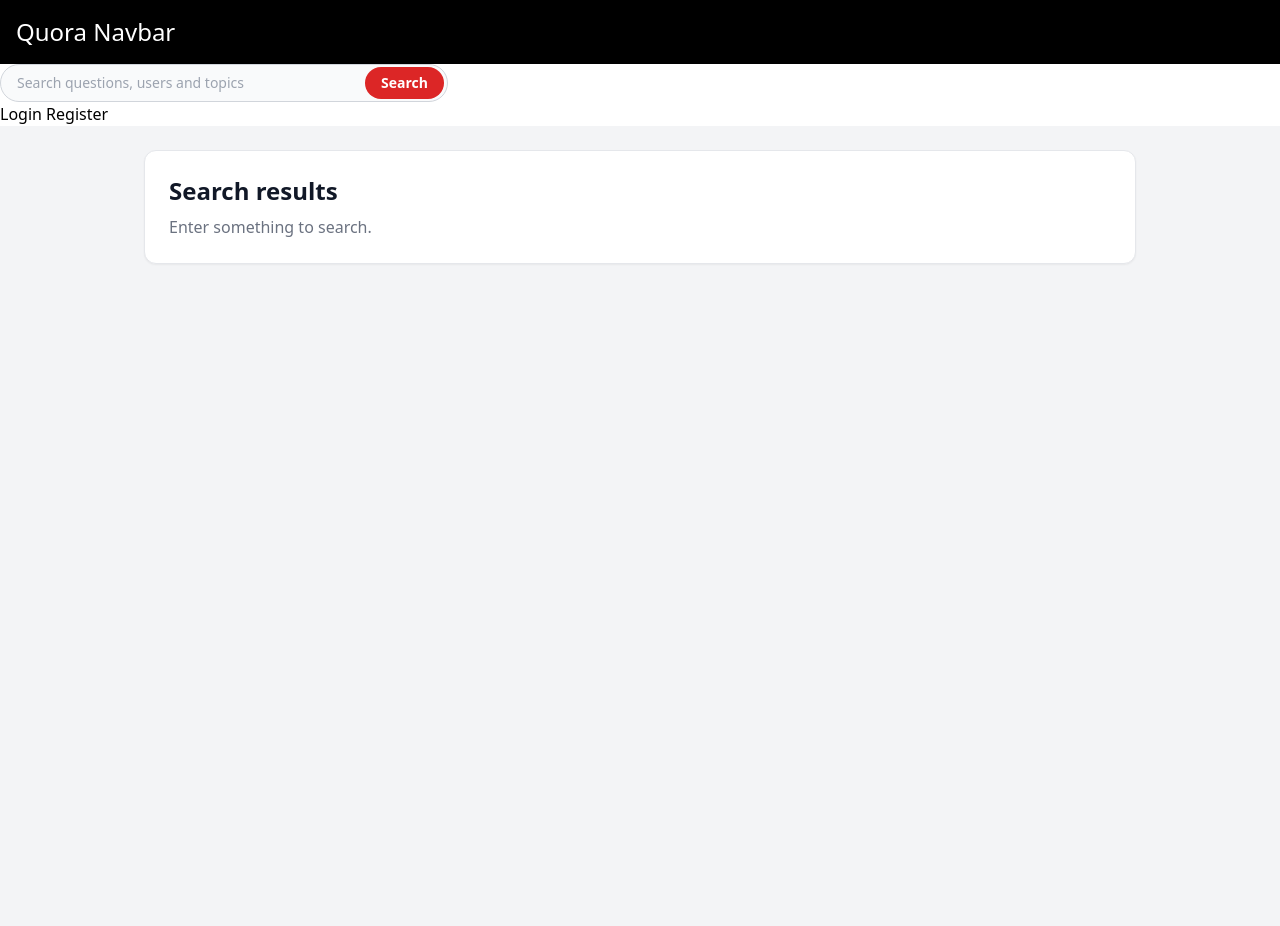
After one commit to Md-Musharaf/quora-major-project, a Django app: page /search/ in a window 1280 px wide. The commit adds this page. Run offline with Django 5.2, Linux system fonts and the light colour scheme; some libraries are stand-ins or nearby versions.

Commit message:
implement searching feature

```diff
--- a/core/urls.py
+++ b/core/urls.py
@@ -1,6 +1,16 @@
 from django.urls import path
-from .views import home
+
+from . import views
 
 urlpatterns = [
-    path("", home, name="home"),
+    path(
+        "",
+        views.home,
+        name="home",
+    ),
+    path(
+        "search/",
+        views.search,
+        name="search",
+    ),
 ]
--- a/core/views.py
+++ b/core/views.py
@@ -3,12 +3,16 @@ from django.db.models import (
     Count,
     Exists,
     OuterRef,
+    Q,
     Value,
 )
 from django.shortcuts import render
 
 from interactions.models import QuestionVote
 from questions.models import Question
+
+from topics.models import Topic
+from users.models import User
 
 
 def home(request):
@@ -47,3 +51,51 @@ def home(request):
     }
 
     return render(request, "core/home.html", context)
+
+
+def search(request):
+    query = request.GET.get("q", "").strip()
+
+    questions = Question.objects.none()
+    users = User.objects.none()
+    topics = Topic.objects.none()
+
+    if query:
+        questions = (
+            Question.objects.filter(
+                Q(title__icontains=query) | Q(description__icontains=query)
+            )
+            .select_related(
+                "author",
+                "author__profile",
+            )
+            .prefetch_related("topics")
+            .order_by("-created_at")
+        )
+
+        users = (
+            User.objects.filter(
+                Q(profile__display_name__icontains=query)
+                | Q(profile__profession__icontains=query)
+                | Q(email__icontains=query)
+            )
+            .select_related("profile")
+            .order_by("profile__display_name")
+        )
+
+        topics = Topic.objects.filter(
+            Q(name__icontains=query) | Q(description__icontains=query)
+        ).order_by("name")
+
+    context = {
+        "query": query,
+        "questions": questions,
+        "users": users,
+        "topics": topics,
+    }
+
+    return render(
+        request,
+        "core/search_results.html",
+        context,
+    )
--- /dev/null
+++ b/templates/core/search_results.html
@@ -0,0 +1,100 @@
+{% extends 'layout.html' %}
+
+{% block title %}
+  Search
+{% endblock %}
+
+{% block content %}
+  <div class="min-h-screen bg-gray-100 py-6">
+    <div class="mx-auto max-w-5xl px-4">
+      <div class="rounded-xl border border-gray-200 bg-white p-6 shadow-sm">
+        <h1 class="text-2xl font-bold text-gray-900">Search results</h1>
+
+        {% if query %}
+          <p class="mt-2 text-gray-500">Results for "{{ query }}"</p>
+        {% else %}
+          <p class="mt-2 text-gray-500">Enter something to search.</p>
+        {% endif %}
+      </div>
+
+      {% if query %}
+        <div class="mt-5 space-y-5">
+          <!-- Topics -->
+          <section class="rounded-xl border border-gray-200 bg-white p-5 shadow-sm">
+            <h2 class="text-lg font-bold text-gray-900">Topics</h2>
+
+            <div class="mt-4 flex flex-wrap gap-2">
+              {% for topic in topics %}
+                <a href="{% url 'topics:detail' topic.slug %}" class="rounded-full bg-red-50 px-3 py-1 text-sm font-medium text-red-700 hover:bg-red-100">{{ topic.name }}</a>
+              {% empty %}
+                <p class="text-sm text-gray-500">No topics found.</p>
+              {% endfor %}
+            </div>
+          </section>
+
+          <!-- Users -->
+          <section class="rounded-xl border border-gray-200 bg-white p-5 shadow-sm">
+            <h2 class="text-lg font-bold text-gray-900">Users</h2>
+
+            <div class="mt-4 divide-y divide-gray-200">
+              {% for user_item in users %}
+                <a href="{% url 'users:public_profile' user_item.id %}" class="flex items-center gap-3 py-4">
+                  {% if user_item.profile.profile_picture %}
+                    <img src="{{ user_item.profile.profile_picture.url }}" alt="{{ user_item.profile.display_name }}" class="h-11 w-11 rounded-full object-cover" />
+                  {% else %}
+                    <div class="flex h-11 w-11 items-center justify-center rounded-full bg-red-100 font-bold text-red-700">{{ user_item.profile.display_name|first|upper }}</div>
+                  {% endif %}
+
+                  <div>
+                    <h3 class="font-semibold text-gray-900 hover:text-red-700">{{ user_item.profile.display_name }}</h3>
+
+                    {% if user_item.profile.profession %}
+                      <p class="text-sm text-gray-500">{{ user_item.profile.profession }}</p>
+                    {% endif %}
+                  </div>
+                </a>
+              {% empty %}
+                <p class="py-4 text-sm text-gray-500">No users found.</p>
+              {% endfor %}
+            </div>
+          </section>
+
+          <!-- Questions -->
+          <section class="space-y-4">
+            <h2 class="text-lg font-bold text-gray-900">Questions</h2>
+
+            {% for question in questions %}
+              <article class="rounded-xl border border-gray-200 bg-white p-5 shadow-sm">
+                {% with question_topics=question.topics.all %}
+                  {% if question_topics %}
+                    <div class="mb-3 flex flex-wrap gap-2">
+                      {% for topic in question_topics %}
+                        <a href="{% url 'topics:detail' topic.slug %}" class="rounded-full bg-red-50 px-3 py-1 text-xs font-medium text-red-700 hover:bg-red-100">{{ topic.name }}</a>
+                      {% endfor %}
+                    </div>
+                  {% endif %}
+                {% endwith %}
+
+                <a href="{% url 'questions:detail' question.id %}"><h3 class="text-xl font-bold text-gray-900 hover:text-red-700">{{ question.title }}</h3></a>
+
+                {% if question.description %}
+                  <p class="mt-3 text-gray-700">{{ question.description|truncatewords:40 }}</p>
+                {% endif %}
+
+                <p class="mt-4 text-sm text-gray-500">
+                  Asked by
+                  <a href="{% url 'users:public_profile' question.author.id %}" class="font-medium text-gray-700 hover:text-red-700">{{ question.author.profile.display_name }}</a>
+                  · {{ question.created_at|timesince }} ago
+                </p>
+              </article>
+            {% empty %}
+              <div class="rounded-xl border border-gray-200 bg-white p-8 text-center shadow-sm">
+                <p class="text-gray-500">No questions found.</p>
+              </div>
+            {% endfor %}
+          </section>
+        </div>
+      {% endif %}
+    </div>
+  </div>
+{% endblock %}
--- a/templates/layout.html
+++ b/templates/layout.html
@@ -15,6 +15,13 @@
   </head>
   <body>
     <nav class="bg-black text-white p-4 text-2xl">Quora Navbar</nav>
+    <form method="GET" action="{% url 'search' %}" class="hidden flex-1 md:block">
+      <div class="relative max-w-md">
+        <input type="text" name="q" value="{{ request.GET.q }}" placeholder="Search questions, users and topics" class="w-full rounded-full border border-gray-300 bg-gray-50 px-4 py-2 text-sm text-gray-900 outline-none transition focus:border-red-500 focus:bg-white focus:ring-2 focus:ring-red-100" />
+
+        <button type="submit" class="absolute right-1 top-1/2 -translate-y-1/2 rounded-full bg-red-600 px-4 py-1.5 text-sm font-semibold text-white transition hover:bg-red-700">Search</button>
+      </div>
+    </form>
     {% if user.is_authenticated %}
       <span>Welcome, {{ user.profile.display_name }}</span>
 
```
